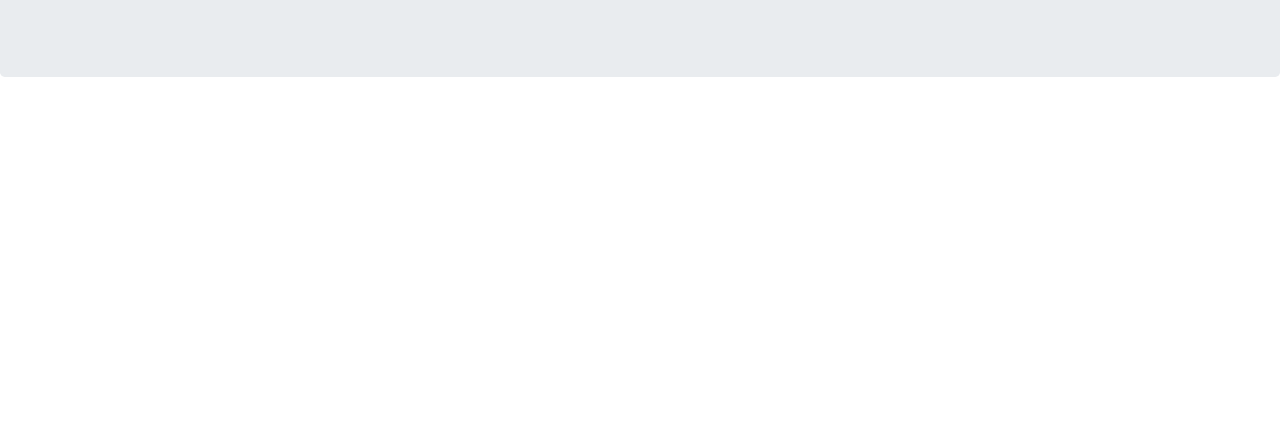
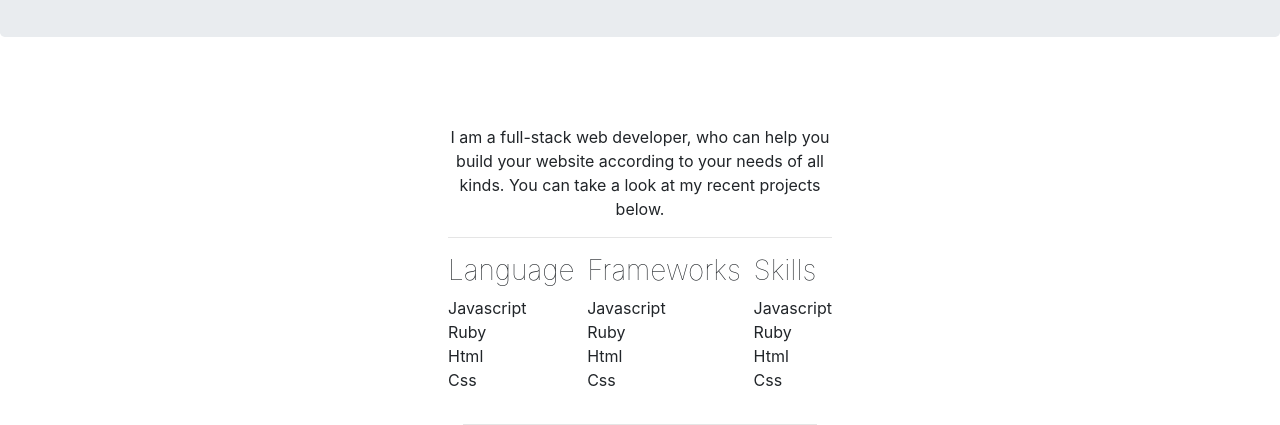
Before and after one commit to chuanqizhu0820/portfolio-bootstrap, a plain HTML site: page index.html in a window 1280 px wide. Shown: the part 249-674 px from the top of the page. Drawn offline with nearby package versions, Linux system fonts and the light colour scheme.

Commit message:
Add layout/Hardcode personal abilities and skills section

```diff
--- a/index.html
+++ b/index.html
@@ -33,7 +33,42 @@
         <div class="jumbotron text-center">
             <h1>Chuanqi / Amin</h1>
             <h2 class="font-weight-light">Software Developer</h2>
-            <p>I am a full-stack web developer, who can help you build your website according to your needs of all kinds. You can take a look at my recent projects below.</p>
+        </div>
+        <div class="text-center" style="margin: 88px 35% 0 35%;">
+          <p>I am a full-stack web developer, who can help you build your website according to your needs of all kinds. You can take a look at my recent projects below.</p>
+          <hr>
+          <div class="container">
+            <div class="row d-flex justify-content-between" >
+              <div class="text-left">
+              <h3 class="font-weight-lighter">Language</h3>
+                <ul style="list-style: none; padding-left: 0;">
+                  <li>Javascript</li>
+                  <li>Ruby</li>
+                  <li>Html</li>
+                  <li>Css</li>
+                </ul>
+                </div>
+                <div class="text-left">
+              <h3 class="font-weight-lighter">Frameworks</h3>
+              <ul style="list-style: none; padding-left: 0;">
+                <li>Javascript</li>
+                <li>Ruby</li>
+                <li>Html</li>
+                <li>Css</li>
+              </ul>
+            </div>
+            <div class="text-left">
+              <h3 class="font-weight-lighter">Skills</h3>
+              <ul style="list-style: none; padding-left: 0;">
+                <li>Javascript</li>
+                <li>Ruby</li>
+                <li>Html</li>
+                <li>Css</li>
+              </ul>
+            </div>
+            </div>
+            <hr>
+          </div>
         </div>
 
     </section>
```
